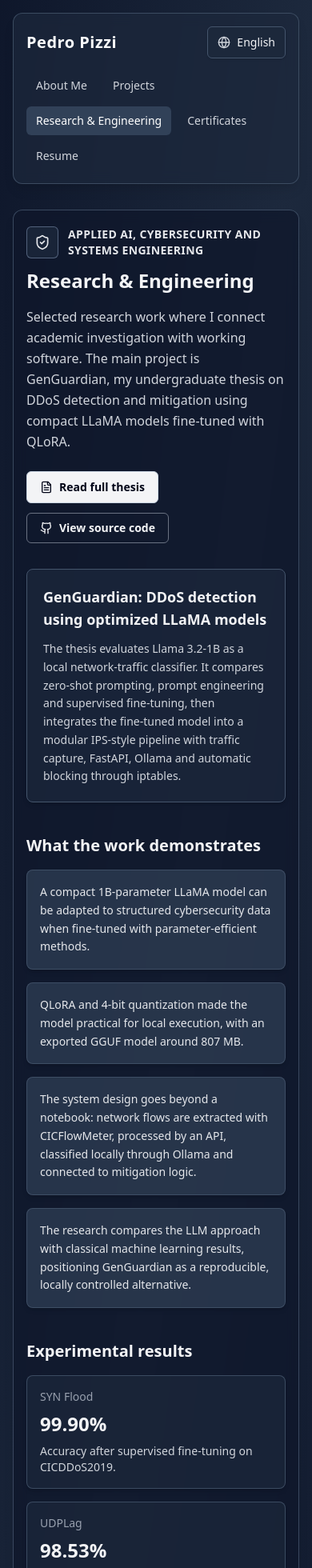
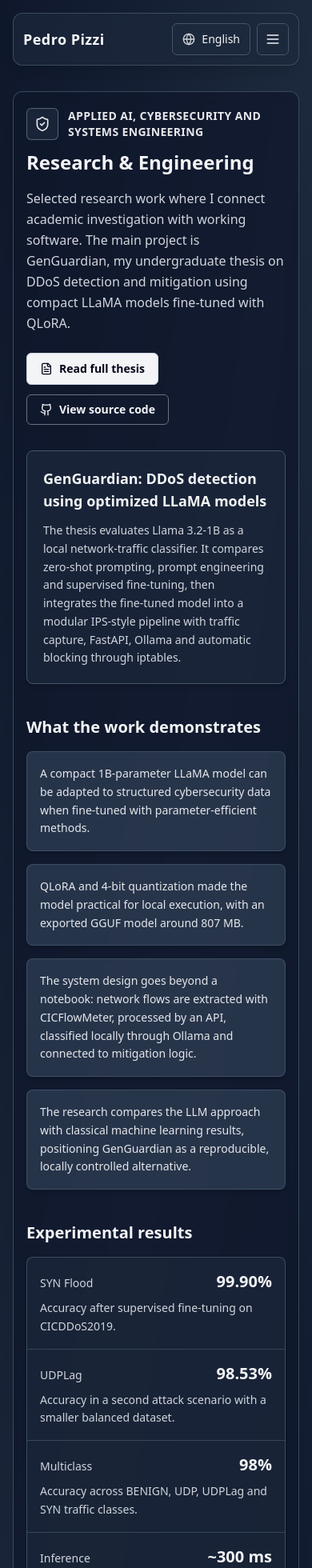
Before and after one commit to P3dream/portifolio, a React (Vite) app: page /research-engineering in a window 390 px wide. Shown: the top 1960 px of the page at 80% size. Built offline with nearby package versions, Linux system fonts and the light colour scheme.

Commit message:
last changes

```diff
--- a/src/components/Navbar.tsx
+++ b/src/components/Navbar.tsx
@@ -1,5 +1,6 @@
-import type { ReactNode } from "react";
-import { NavLink } from "react-router-dom";
+import { useEffect, useState, type ReactNode } from "react";
+import { Menu, X } from "lucide-react";
+import { NavLink, useLocation } from "react-router-dom";
 import { useTranslation } from "react-i18next";
 
 type NavbarProps = {
@@ -8,6 +9,8 @@ type NavbarProps = {
 
 const Navbar = ({ languageSelector }: NavbarProps) => {
   const { t } = useTranslation();
+  const location = useLocation();
+  const [isMenuOpen, setIsMenuOpen] = useState(false);
   const navItems = [
     { to: "/about", label: t("about_title") },
     { to: "/projects", label: t("projects_title") },
@@ -16,31 +19,52 @@ const Navbar = ({ languageSelector }: NavbarProps) => {
     { to: "/resume", label: t("resume_title") },
   ];
 
+  useEffect(() => {
+    setIsMenuOpen(false);
+  }, [location.pathname]);
+
+  const navLinkClass = ({ isActive }: { isActive: boolean }) =>
+    [
+      "rounded-md px-3 py-2 transition",
+      isActive
+        ? "bg-slate-700 text-white"
+        : "text-gray-300 hover:bg-slate-700/70 hover:text-white",
+    ].join(" ");
+
   return (
     <header className="relative z-50 px-4 pt-4 text-gray-100 sm:px-6">
-      <nav className="relative mx-auto flex max-w-6xl flex-col gap-4 rounded-xl border border-slate-600/80 bg-slate-800/70 px-4 py-4 shadow-lg backdrop-blur sm:px-6 lg:flex-row lg:items-center lg:justify-between">
-        <div className="flex items-center justify-between gap-4">
-          <NavLink to="/about" className="text-xl font-semibold tracking-wide text-gray-50">
+      <nav className="relative mx-auto flex max-w-6xl flex-col gap-3 rounded-xl border border-slate-600/80 bg-slate-800/70 px-3 py-3 shadow-lg backdrop-blur sm:px-6 sm:py-4 lg:flex-row lg:items-center lg:justify-between">
+        <div className="flex min-w-0 items-center justify-between gap-2">
+          <NavLink
+            to="/about"
+            className="min-w-0 flex-1 truncate text-lg font-semibold tracking-wide text-gray-50 sm:text-xl lg:flex-none"
+          >
             {t("header")}
           </NavLink>
-          <div className="lg:hidden">{languageSelector}</div>
+          <div className="shrink-0 lg:hidden">{languageSelector}</div>
+          <button
+            type="button"
+            onClick={() => setIsMenuOpen((isOpen) => !isOpen)}
+            className="inline-flex h-10 w-10 shrink-0 items-center justify-center rounded-md border border-slate-600 bg-slate-800/80 text-gray-100 transition hover:border-slate-400 hover:bg-slate-800 lg:hidden"
+            aria-expanded={isMenuOpen}
+            aria-label={isMenuOpen ? t("close_navigation_menu") : t("open_navigation_menu")}
+          >
+            {isMenuOpen ? (
+              <X className="h-5 w-5" aria-hidden="true" />
+            ) : (
+              <Menu className="h-5 w-5" aria-hidden="true" />
+            )}
+          </button>
         </div>
 
-        <div className="flex flex-col gap-4 sm:flex-row sm:items-center sm:justify-between lg:justify-end">
-          <div className="flex flex-wrap gap-2 text-sm font-medium">
+        <div
+          className={`${
+            isMenuOpen ? "flex" : "hidden"
+          } flex-col gap-3 lg:flex lg:flex-row lg:items-center lg:justify-end`}
+        >
+          <div className="grid grid-cols-1 gap-2 text-sm font-medium min-[380px]:grid-cols-2 lg:flex lg:flex-wrap">
             {navItems.map((item) => (
-              <NavLink
-                key={item.to}
-                to={item.to}
-                className={({ isActive }) =>
-                  [
-                    "rounded-md px-3 py-2 transition",
-                    isActive
-                      ? "bg-slate-700 text-white"
-                      : "text-gray-300 hover:bg-slate-700/70 hover:text-white",
-                  ].join(" ")
-                }
-              >
+              <NavLink key={item.to} to={item.to} className={navLinkClass}>
                 {item.label}
               </NavLink>
             ))}
--- a/src/locale/en.json
+++ b/src/locale/en.json
@@ -2,6 +2,8 @@
   "translation": {
     "header": "Pedro Pizzi",
     "select_language": "Select language:",
+    "open_navigation_menu": "Open navigation menu",
+    "close_navigation_menu": "Close navigation menu",
     "aria_linkedin": "LinkedIn (opens in a new tab)",
     "aria_github": "GitHub (opens in a new tab)",
     "aria_youtube": "YouTube (opens in a new tab)",
--- a/src/locale/es.json
+++ b/src/locale/es.json
@@ -2,6 +2,8 @@
   "translation": {
     "header": "Pedro Pizzi",
     "select_language": "Selecciona el idioma:",
+    "open_navigation_menu": "Abrir menu de navegacion",
+    "close_navigation_menu": "Cerrar menu de navegacion",
     "aria_linkedin": "LinkedIn (se abre en una nueva pestaña)",
     "aria_github": "GitHub (se abre en una nueva pestaña)",
     "aria_youtube": "YouTube (se abre en una nueva pestaña)",
--- a/src/locale/fr.json
+++ b/src/locale/fr.json
@@ -2,6 +2,8 @@
   "translation": {
     "header": "Pedro Pizzi",
     "select_language": "Choisissez la langue :",
+    "open_navigation_menu": "Ouvrir le menu de navigation",
+    "close_navigation_menu": "Fermer le menu de navigation",
     "aria_linkedin": "LinkedIn (ouvre dans un nouvel onglet)",
     "aria_github": "GitHub (ouvre dans un nouvel onglet)",
     "aria_youtube": "YouTube (ouvre dans un nouvel onglet)",
--- a/src/locale/pt.json
+++ b/src/locale/pt.json
@@ -2,6 +2,8 @@
   "translation": {
     "header": "Pedro Pizzi",
     "select_language": "Selecione o idioma:",
+    "open_navigation_menu": "Abrir menu de navegacao",
+    "close_navigation_menu": "Fechar menu de navegacao",
     "aria_linkedin": "LinkedIn (abre em uma nova aba)",
     "aria_github": "GitHub (abre em uma nova aba)",
     "aria_youtube": "YouTube (abre em uma nova aba)",
--- a/src/pages/ResearchEngineering.tsx
+++ b/src/pages/ResearchEngineering.tsx
@@ -103,15 +103,21 @@ const ResearchEngineering = () => {
         <h3 className="text-xl font-semibold text-gray-100 mb-4">
           {t("research.metrics_title")}
         </h3>
-        <div className="grid gap-4 sm:grid-cols-2 lg:grid-cols-4">
+        <div className="overflow-hidden rounded-lg border border-slate-600/80 bg-slate-800/70 shadow-md sm:grid sm:gap-4 sm:border-0 sm:bg-transparent sm:shadow-none sm:grid-cols-2 lg:grid-cols-4">
           {metrics.map((metric) => (
             <div
               key={metric.label}
-              className="rounded-lg border border-slate-600/80 bg-slate-800/70 p-4 shadow-md"
+              className="border-b border-slate-600/70 p-4 last:border-b-0 sm:rounded-lg sm:border sm:border-slate-600/80 sm:bg-slate-800/70 sm:shadow-md"
             >
-              <p className="text-sm text-gray-400">{metric.label}</p>
-              <p className="mt-2 text-2xl font-bold text-gray-100">{metric.value}</p>
-              <p className="mt-2 text-sm text-gray-300">{metric.detail}</p>
+              <div className="flex items-baseline justify-between gap-3 sm:block">
+                <p className="text-sm font-medium text-gray-300 sm:text-gray-400">
+                  {metric.label}
+                </p>
+                <p className="shrink-0 text-xl font-bold text-gray-100 sm:mt-2 sm:text-2xl">
+                  {metric.value}
+                </p>
+              </div>
+              <p className="mt-2 text-sm leading-relaxed text-gray-300">{metric.detail}</p>
             </div>
           ))}
         </div>
```
